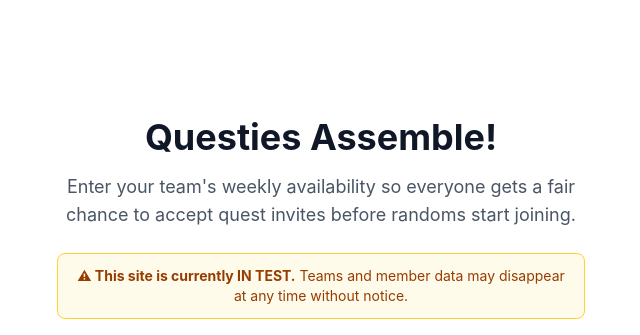
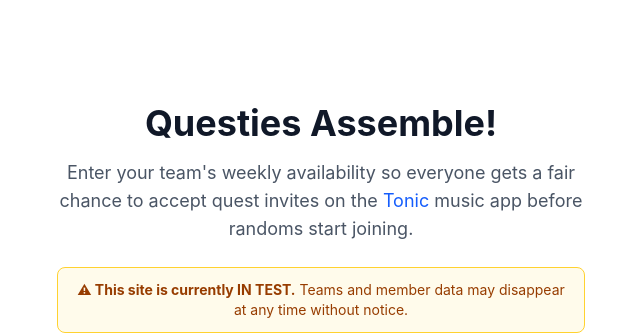
Before and after one commit to PseudonymousEd/QuestiesAssemble, a React (Vite) app: page / in a window 1280 px wide. Shown: the top 335 px of the page, without its empty margins (319-959 px from the left). Built offline with nearby package versions, Linux system fonts and the light colour scheme; no server answers.

Commit message:
Adjusted wording on README and the home page

```diff
--- a/src/pages/Home.jsx
+++ b/src/pages/Home.jsx
@@ -70,7 +70,11 @@ export default function Home() {
         <h1 className="text-4xl font-bold text-gray-900 mb-4">Questies Assemble!</h1>
         <p className="text-lg text-gray-600 mb-6">
           Enter your team's weekly availability so everyone gets a fair chance
-          to accept quest invites before randoms start joining.
+          to accept quest invites on the{' '}
+          <a href="https://www.jointonic.com/" target="_blank" rel="noreferrer" className="text-blue-600 hover:underline">
+            Tonic
+          </a>{' '}
+          music app before randoms start joining.
         </p>
 
         <div className="bg-amber-50 border border-amber-300 rounded-lg px-4 py-3 mb-6 text-sm text-amber-800">
```
Also changed, not shown: 3 other files (tests, documents, lock files or other folders).
